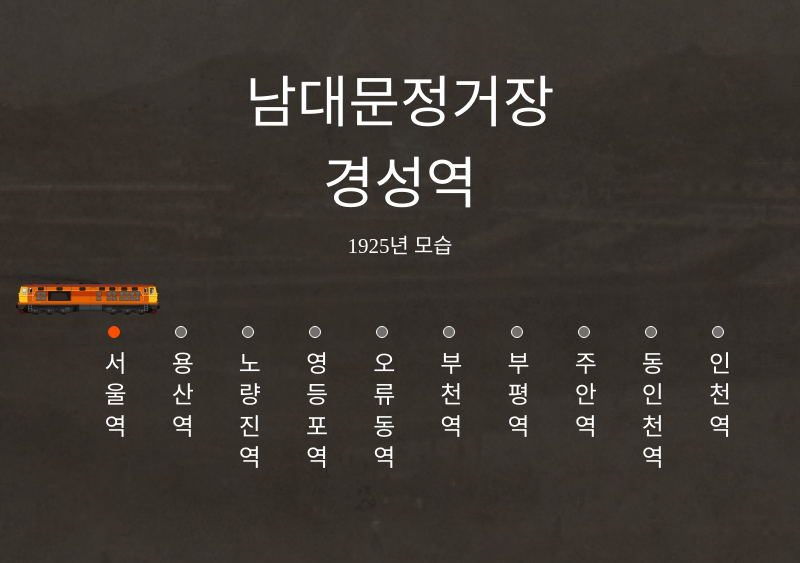
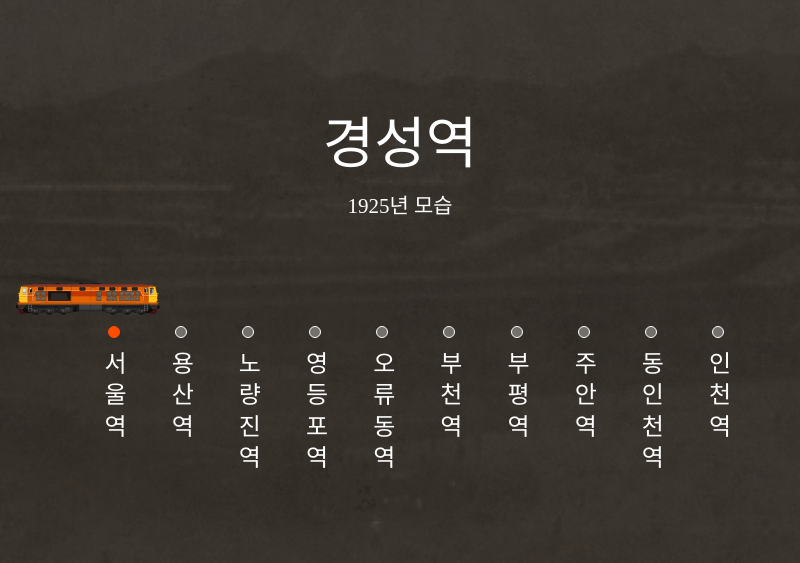
Before and after one commit to y-innovationlab/IFAC_KyongInn, an Electron app: page 1-josun.html in a window 800 px wide. Shown: the part 307-870 px from the top of the page. Drawn offline with Linux system fonts and the light colour scheme; a web font is replaced by a local one.

```diff
--- a/1-josun.html
+++ b/1-josun.html
@@ -240,7 +240,7 @@
   const stationDetails = [
 	  {
 		  station: 0,
-		  titles: ['남대문정거장<br/>경성역', '서울역'],
+		  titles: ['경성역', '서울역'],
 		  description: ['1925년 모습', '현재 모습'],
 		  images: ['./img/station-thumb/1-1.png', './img/station-thumb/1-c-1.png']
 	  },
```
Also changed, not shown: 2-chuldo.html (+1 -1 lines), 3-kyongbu.html (+1 -1 lines), src/js/josun-data.js (deleted).
